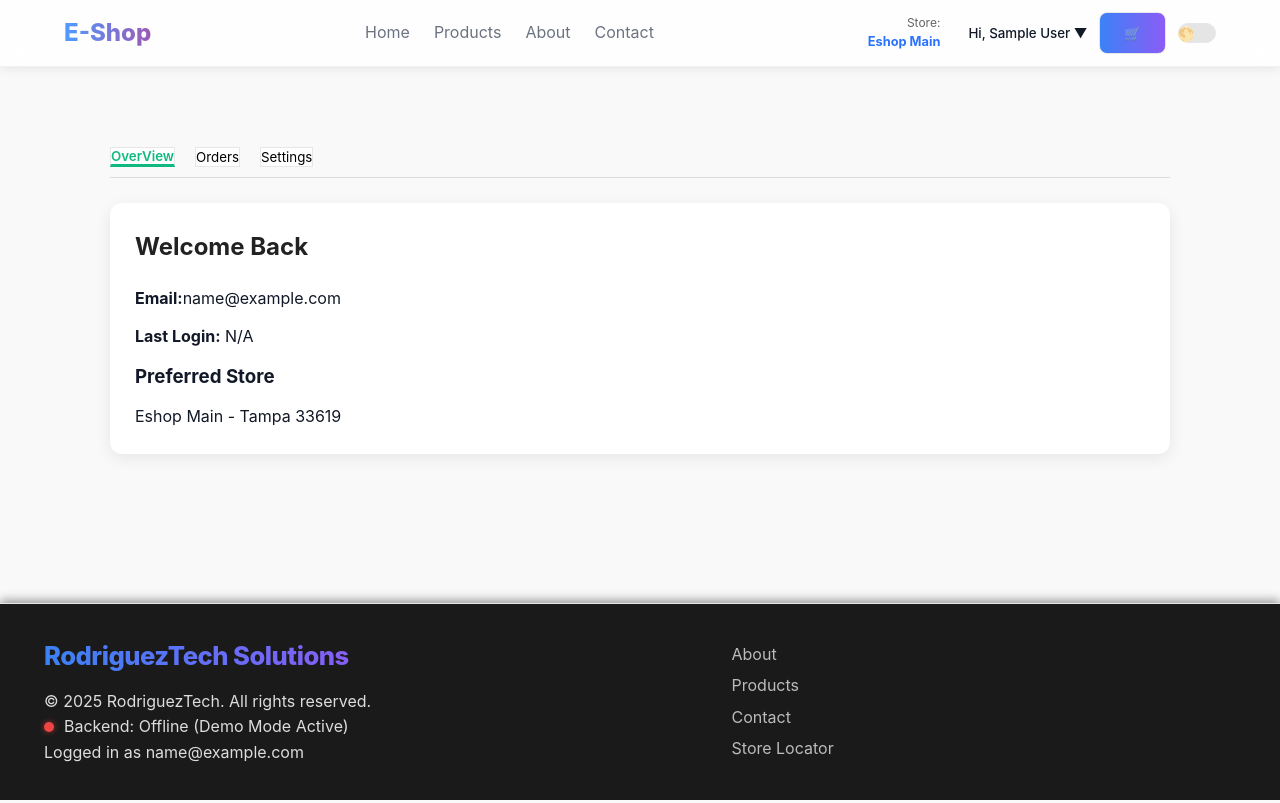
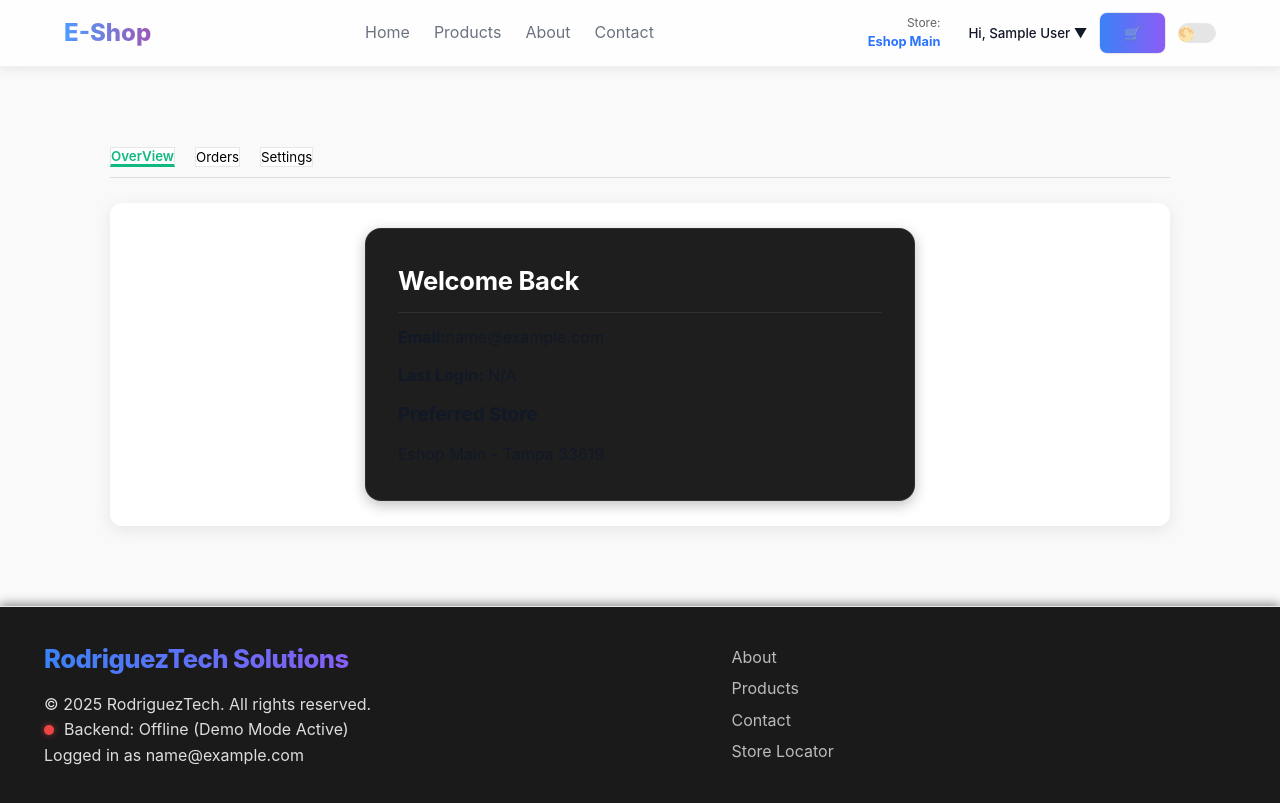
Before and after one commit to RodriguezRamiro/ecommerce_app, a React (Vite) app in the folder frontend/: page /dashboard in a window 1280 px wide. Built offline with nearby package versions, Linux system fonts and the light colour scheme; no server answers; sample sign-in values are in the browser's storage.

Commit message:
added account settings styles, uses matching dark/light surfaces form elements match global input and button styles, clean layoyt, Professional Account dashboard look.

```diff
--- a/frontend/src/pages/account/AccountSettings.jsx
+++ b/frontend/src/pages/account/AccountSettings.jsx
@@ -2,6 +2,7 @@
 
 import { useState, useContext } from "react";
 import { UserContext } from "../../context/UserContext";
+import "./styles/AccountSettings.css";
 
 export default function AccountSettings() {
     const { user, updateEmail, updatePassword } = useContext(UserContext);
--- a/frontend/src/pages/account/styles/AccountSettings.css
+++ b/frontend/src/pages/account/styles/AccountSettings.css
@@ -0,0 +1,87 @@
+/*  frontend/src/pages/account/styles/AccountSettings.css  */
+
+.account-section {
+    max-width: 550px;
+    margin: 0 auto;
+    padding: 32px;
+    border-radius: var(--radius-lg, 14px);
+    background: var(--surface-2, #1e1e1e);
+    box-shadow: var(--shadow-md, 0 4px 14px rgba(0,0,0,0.25));
+    border: 1px solid var(--border-color, rgba(255,255,255,0.08));
+    display: flex;
+    flex-direction: column;
+    gap: 1.4rem;
+  }
+
+  /* Title */
+  .account-section h2 {
+    margin: 0;
+    padding-bottom: 10px;
+    font-size: 1.6rem;
+    font-weight: 700;
+    letter-spacing: -0.3px;
+    color: var(--text-primary, #fff);
+    border-bottom: 1px solid var(--border-color, rgba(255,255,255,0.08));
+  }
+
+  /* Form Labels */
+  .account-section label {
+    font-size: 0.95rem;
+    font-weight: 600;
+    margin-top: 6px;
+    color: var(--text-secondary, #ccc);
+  }
+
+  /* Inputs (inherits global input styles) */
+  .account-section input {
+    width: 100%;
+    padding: var(--input-padding, 0.6rem 0.8rem);
+    border-radius: var(--radius-md, 10px);
+    border: 1px solid var(--border-color, rgba(255,255,255,0.1));
+    background: var(--surface-1, #141414);
+    color: var(--text-primary, #fff);
+    transition: border 0.2s ease, background 0.2s ease;
+  }
+
+  .account-section input:focus {
+    border-color: var(--primary-color, #3b82f6);
+    outline: none;
+    background: var(--surface-1, #111);
+  }
+
+  /* Buttons (use unified global button style) */
+  .account-section button {
+    padding: 0.65rem 1rem;
+    border-radius: var(--radius-md, 10px);
+    cursor: pointer;
+    background: linear-gradient(
+      90deg,
+      var(--primary-500, #3b82f6),
+      var(--primary-600, #8b5cf6)
+    );
+    color: var(--text-on-primary, #fff);
+    border: none;
+    font-weight: 500;
+    transition: background 0.22s ease, transform 0.15s ease;
+  }
+
+  .account-section button:hover {
+    transform: translateY(-2px);
+    background: linear-gradient(
+      90deg,
+      var(--primary-600, #2563eb),
+      var(--primary-500, #3b82f6)
+    );
+  }
+
+  /* Status Message */
+  .status-msg {
+    margin-top: 4px;
+    padding: 10px 12px;
+    border-radius: var(--radius-md, 10px);
+    font-size: 0.9rem;
+    color: var(--text-primary, #fff);
+    text-align: center;
+    background: var(--surface-3, #2a2a2a);
+    border: 1px solid var(--border-color, rgba(255,255,255,0.08));
+  }
```
